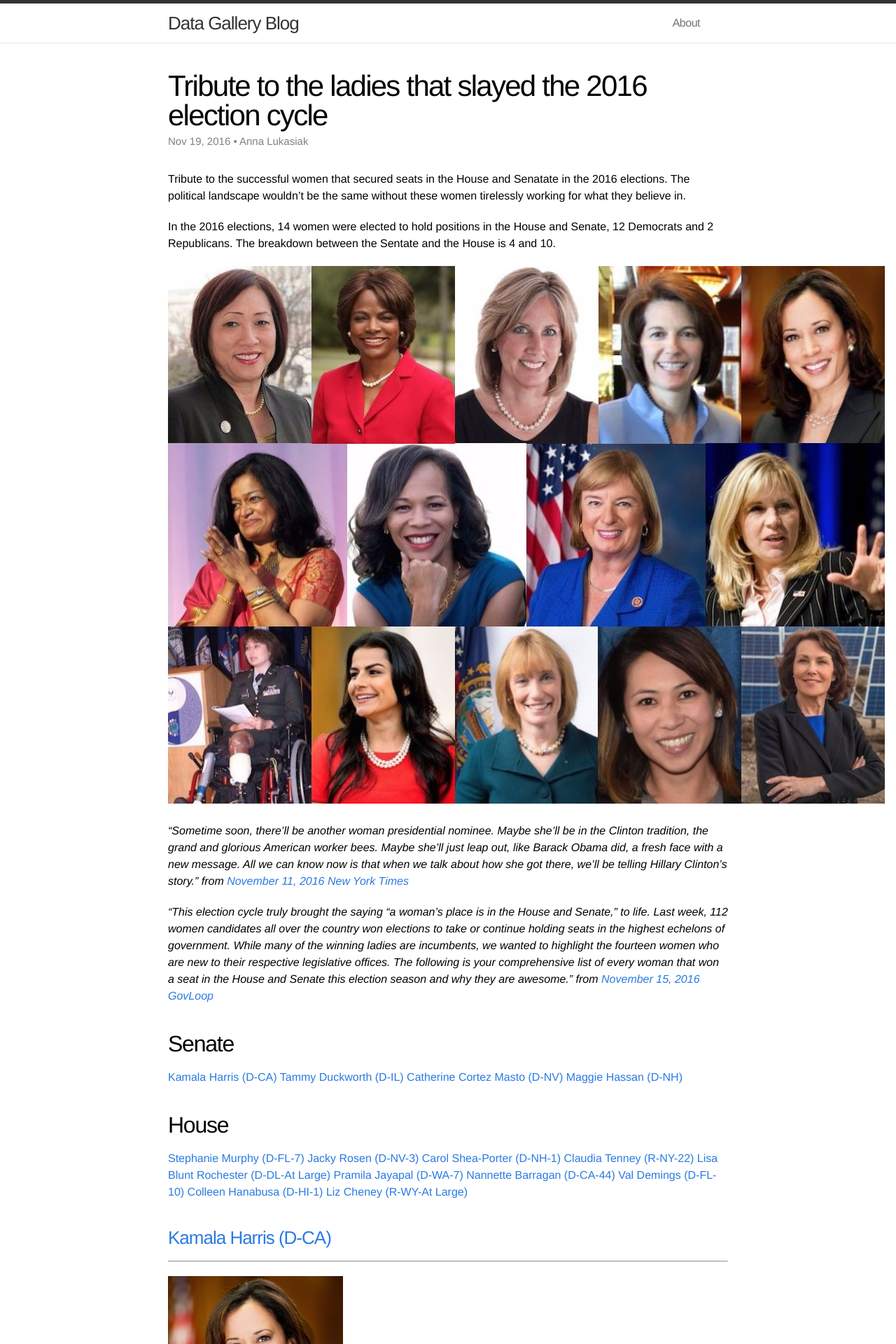
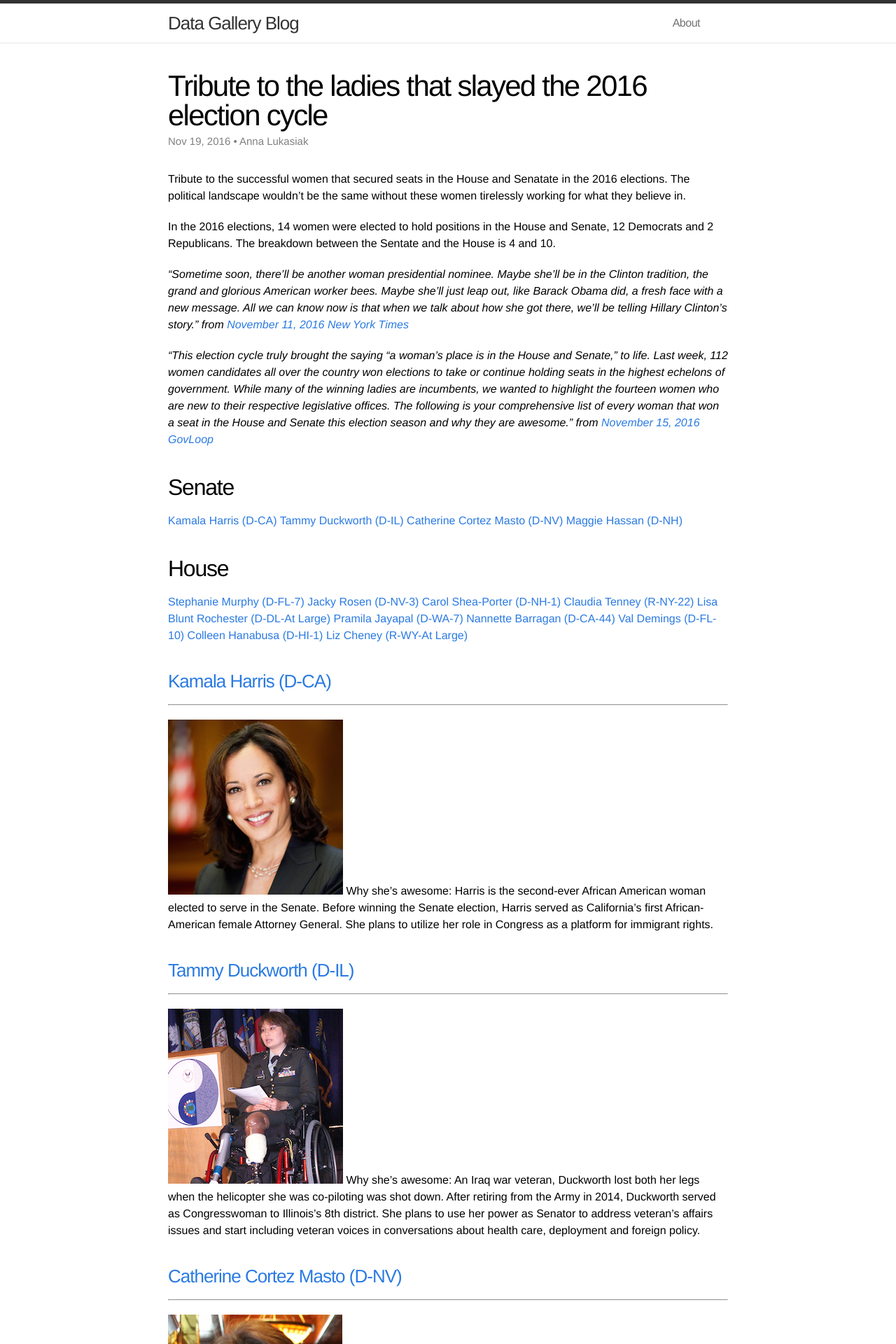
Before and after one commit to DataGallery/blog, a Jekyll site: the page built from _posts/2016-11-19-WOMEN-IN-HOUSE-AND-SENATE.md, in a window 1280 px wide. Shown: the top 1920 px of the page at 70% size. Built offline with Jekyll 4.4.1, drawn with Linux system fonts in a browser that asks for light colours.

Commit message:
fixed post

```diff
--- a/_posts/2016-11-19-WOMEN-IN-HOUSE-AND-SENATE.md
+++ b/_posts/2016-11-19-WOMEN-IN-HOUSE-AND-SENATE.md
@@ -9,8 +9,6 @@ author:  Anna Lukasiak
 Tribute to the successful women that secured seats in the House and Senatate in the 2016 elections.  The political landscape wouldn’t be the same without these women tirelessly working for what they believe in.
 
 In the 2016 elections, 14 women were elected to hold positions in the House and Senate, 12 Democrats and 2 Republicans.  The breakdown between the Sentate and the House is 4 and 10.
-
-![Collage]({{ site.blogurl }}/assets/collage-2016-elections.jpg)
 
 *"Sometime soon, there’ll be another woman presidential nominee. Maybe she’ll be in the Clinton tradition, the grand and glorious American worker bees. Maybe she’ll just leap out, like Barack Obama did, a fresh face with a new message. All we can know now is that when we talk about how she got there, we’ll be telling Hillary Clinton’s story." from [November 11, 2016 New York Times][nyt_article]*
 
```
